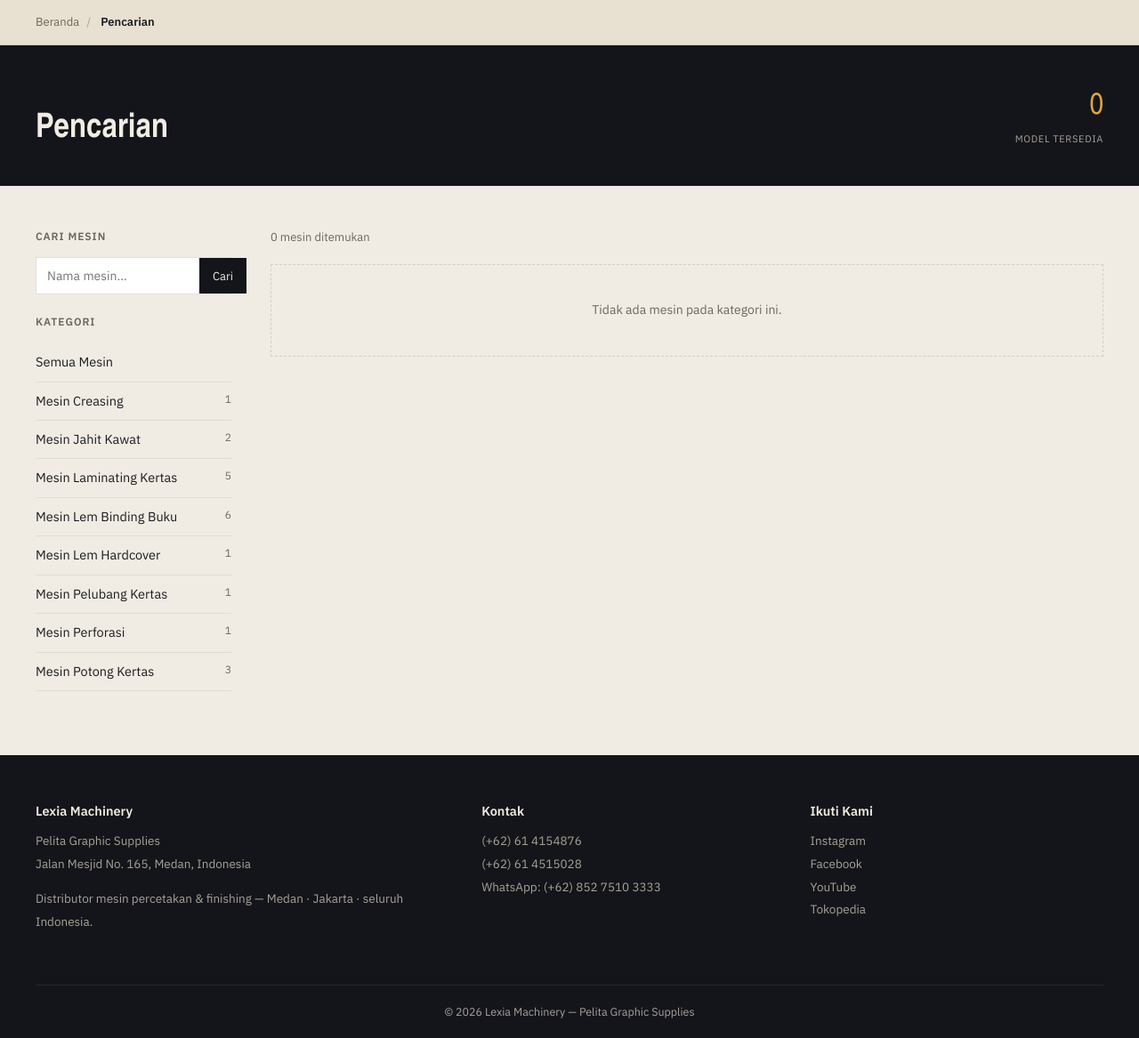
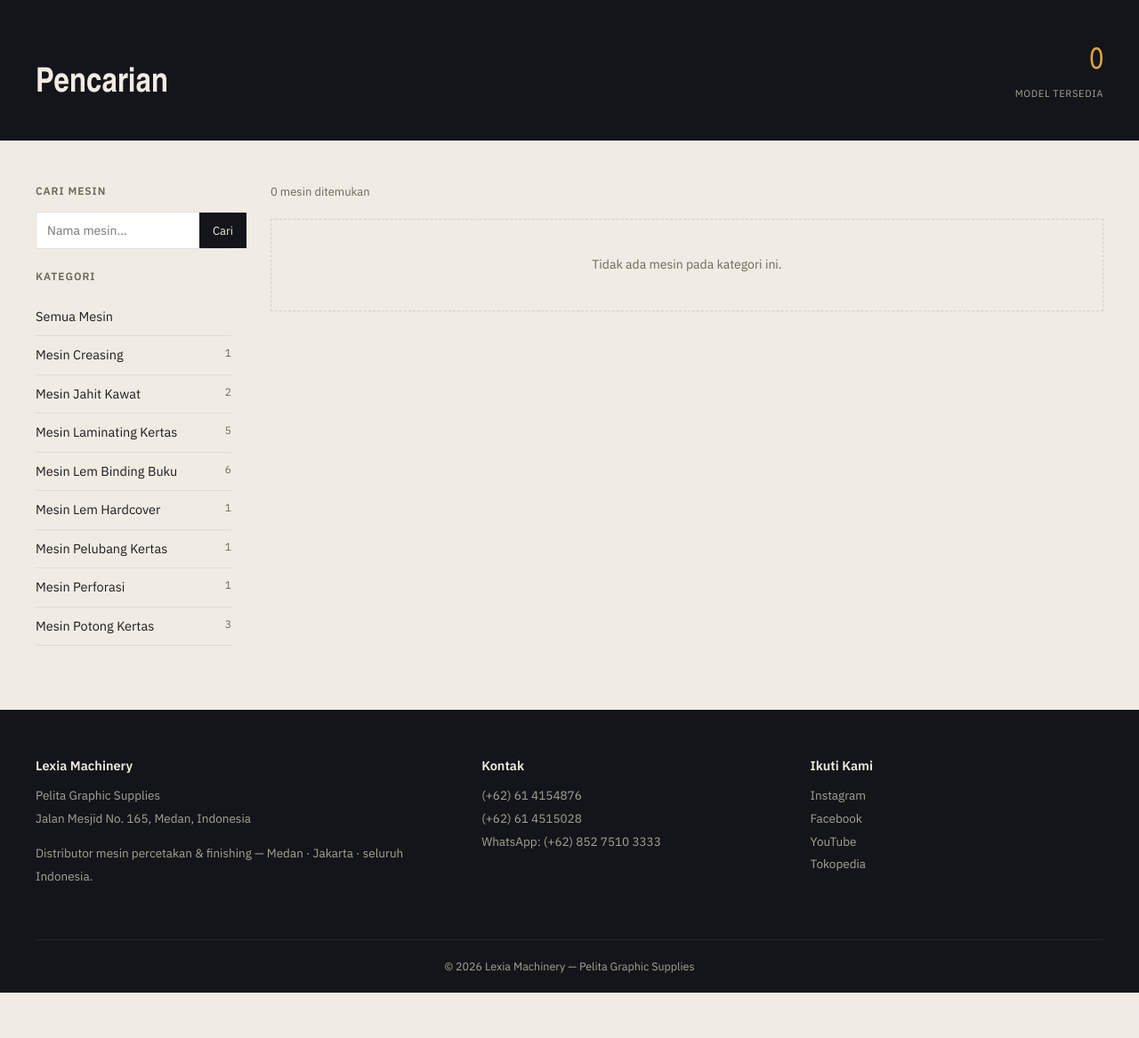
Before and after one commit to MichaelTengganus98/lexia-katalog, a Django app: page /search/ in a window 1280 px wide. Shown: the part 79-1246 px from the top of the page at 89% size. After the commit the page ends 1195 px from the top, so only its background shows below. Run offline with Django 3.2, Linux system fonts and the light colour scheme; data comes from the database, SQL or seed files in the repository; some libraries are stand-ins or nearby versions; some web fonts are replaced.

Commit message:
ui: drop the standalone breadcrumb strip on interior pages
The "Beranda / Semua Mesin", "Beranda / Blog" bar under the nav was
redundant with the page title block. Removed from catalog, product
detail, contact, blog list/detail and 404. The BreadcrumbList JSON-LD
(SEO) is generated in the views and is unaffected.

Co-Authored-By: Claude Sonnet 5 <noreply@anthropic.com>
Claude-Session: https://claude.ai/code/session_01JnhvHLrKAWRfecrCVyC3aa

```diff
--- a/page/templates/page/_catalog.html
+++ b/page/templates/page/_catalog.html
@@ -2,18 +2,6 @@
 {% load thumbnail %}
 {% load item_extras %}
 {% comment %}Shared catalog body: expects `item` (paginated page), `judul`, `link_menu`, optional `category`.{% endcomment %}
-
-<div class="breadcrumb-bar">
-  <div class="wrap">
-    <a href="{% url 'home' %}">Beranda</a><span class="sep">/</span>
-    {% if category %}
-      <a href="{% url 'katalog:all-catalog' %}">Katalog</a><span class="sep">/</span>
-      <span class="current">{{ judul }}</span>
-    {% else %}
-      <span class="current">{{ judul|default:"Katalog" }}</span>
-    {% endif %}
-  </div>
-</div>
 
 <section class="cat-title-block">
   <div class="wrap">
--- a/templates/404.html
+++ b/templates/404.html
@@ -1,8 +1,5 @@
 {% extends "base.html" %}
 {% block content %}
-<div class="breadcrumb-bar">
-  <div class="wrap"><a href="{% url 'home' %}">Beranda</a><span class="sep">/</span><span class="current">404</span></div>
-</div>
 <section class="page-title">
   <div class="wrap">
     <h1>Halaman tidak ditemukan</h1>
```
Also changed, not shown: about/templates/about/contact.html (+0 -7 lines), blog/templates/blog/detail.html (+0 -8 lines), blog/templates/blog/list.html (+0 -7 lines), item/templates/item/product-detail.html (+0 -9 lines).
